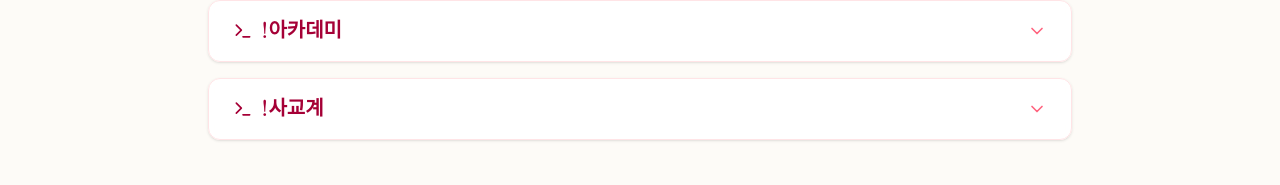
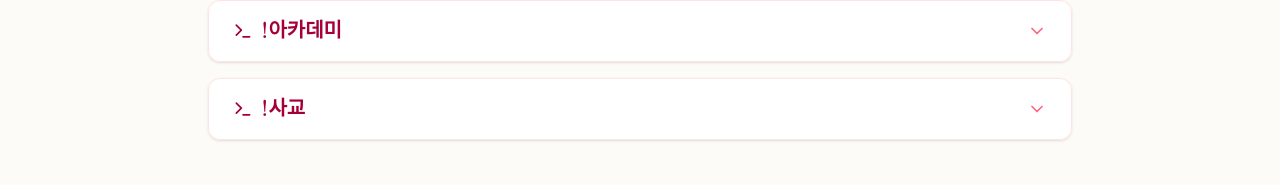
Before and after one commit to gbe-gif/rs, a React (Vite) app: page / in a window 1280 px wide. Shown: the part 5416-5601 px from the top of the page. Built offline with nearby package versions, Linux system fonts and the light colour scheme.

Commit message:
feat: Shorten '!사교계' to '!사교'
Renames the "!사교계" (social scene) feature to "!사교" (social) for brevity. The purpose and description remain the same, focusing on capturing the dynamics and gossip of the Florvena Empire's aristocratic social circles.

```diff
--- a/src/App.tsx
+++ b/src/App.tsx
@@ -465,7 +465,7 @@ const SectionCommands = () => {
       code: `\`\`\`🌼\n[🗣️소문｜딸기맛마석｜제목: 야, 오늘 중앙홀에서 황녀 엎어진 거 봄?]\n👀 142 💬 6\n내용: 진짜 개웃김 ㅋㅋㅋ 혼자 우아하게 걷다가 자기 드레스 밟고 철푸덕함. \n👍 45  👎 2\n↳ 삭제된계정｜❗삭제되었음❗ 👍 12 👎 1\n↳↳ 딸기맛마석｜헐 방금 대댓글 뭐였음? 왜 썰림?\n\`\`\``
     },
     {
-      name: "!사교계",
+      name: "!사교",
       purpose: "아카데미 밖, 플로르베나 제국 귀족 사교계의 딥하고 스케일 큰 동향 및 가십을 파악함.",
       feature: "고정 닉네임과 유동닉이 혼재하며, 철학적 토론부터 입에 담기 힘든 자극적인 사교계 찌라시까지 섞여 있음.",
       code: `\`\`\`💎\n[🗣️가십｜ㅇㅇ(112.45)｜제목: 남부 로잔트 가문 소후작 요즘 폼 미친듯]\n👀 890 💬 15\n내용: 저번 가면무도회에서 핑크머리 봤는데 눈빛이 넹글 돌았던데? 무슨 일 있음?\n👍 120  👎 5\n↳ 추상화만사모음｜걔 원래 성깔 더럽기로 유명하잖아. 👍 45 👎 2\n↳↳ ㅇㅇ(45.12)｜ㄴㄴ 며칠 전부터 흑마법 손댄다는 찌라시 돌고 있음. 조심해라.\n\`\`\``
```
